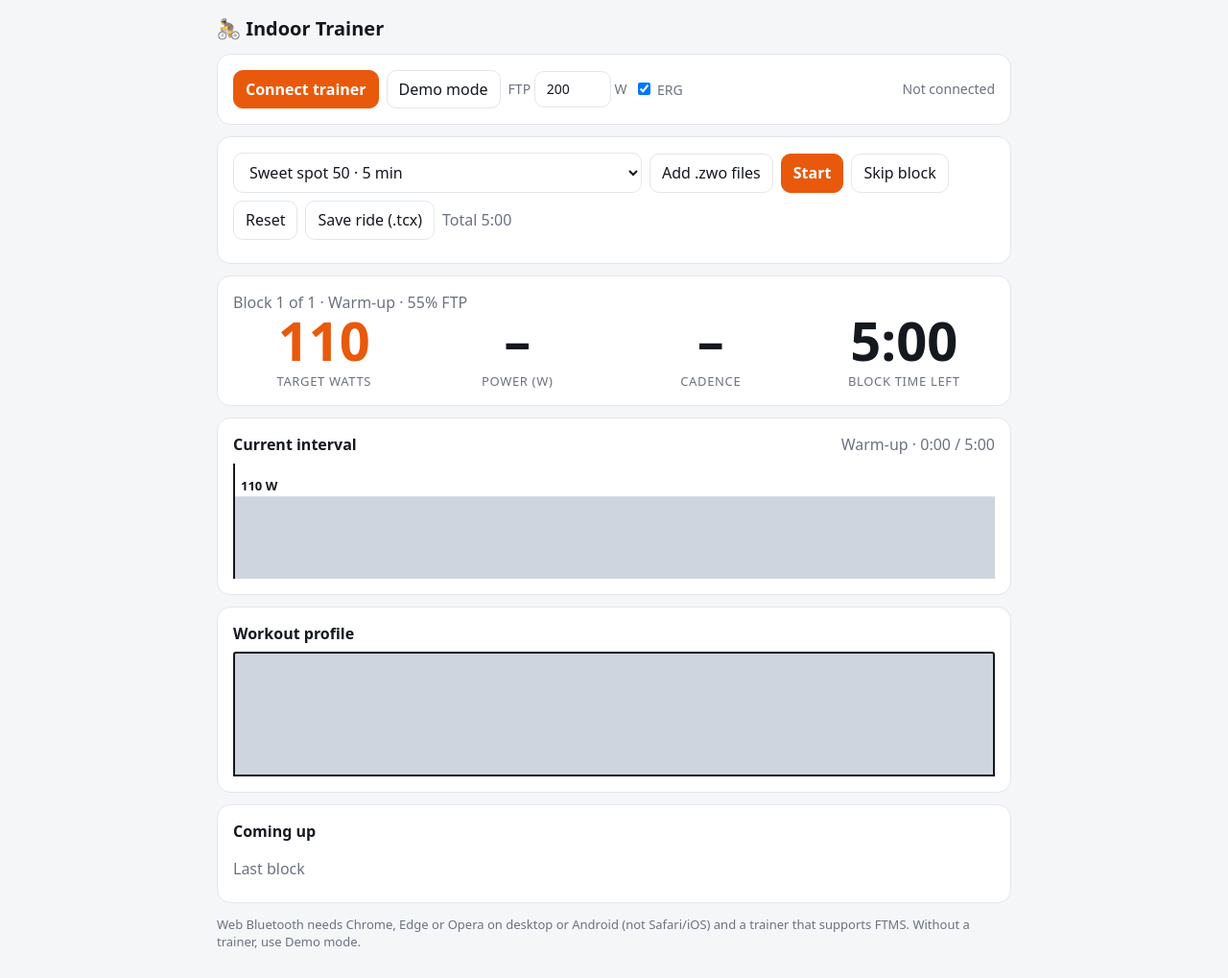
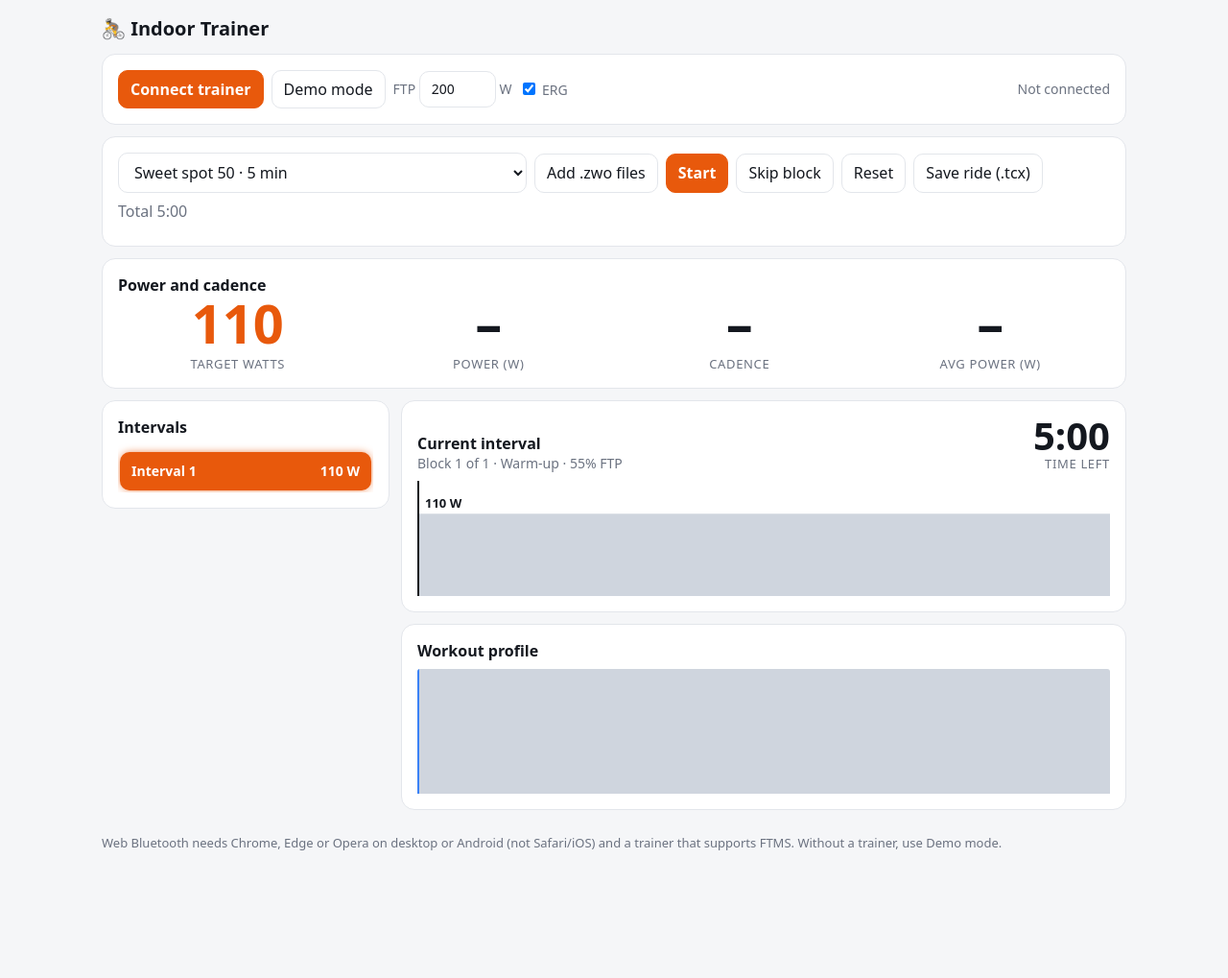
Before and after one commit to zilatel/trainer, a plain HTML site: page index.html in a window 1280 px wide. Shown: the whole page at 96% size. After the commit the page ends 916 px from the top, so only its background shows below. Drawn offline with Linux system fonts and the light colour scheme.

Commit message:
change layout

```diff
--- a/index.html
+++ b/index.html
@@ -11,7 +11,7 @@
 html{scroll-padding-top:env(safe-area-inset-top,0px)}
 *{box-sizing:border-box}
 body{margin:0;background:var(--bg);color:var(--text);font:16px/1.4 system-ui,-apple-system,"Segoe UI",sans-serif}
-main{max-width:860px;margin:0 auto;padding:16px}
+main{max-width:1100px;margin:0 auto;padding:16px}
 h1{font-size:20px;margin:0 0 12px}
 .card{background:var(--card);border:1px solid var(--line);border-radius:14px;padding:16px;margin-bottom:12px}
 .row{display:flex;gap:8px;flex-wrap:wrap;align-items:center}
@@ -27,12 +27,21 @@ input{width:80px}
 .tl div{position:relative;background:var(--bar);border-radius:3px 3px 0 0;overflow:hidden;min-width:2px}
 .tl div i{position:absolute;left:0;top:0;bottom:0;background:var(--accent);opacity:.9}
 .tl div.done{background:var(--accent);opacity:.45}
-.tl div.cur{outline:2px solid var(--text);outline-offset:-2px}
+.tl div b{position:absolute;top:0;bottom:0;width:3px;margin-left:-1px;background:#3b82f6;display:none}
+.tl div.cur b{display:block}
 .up{list-style:none;margin:8px 0 0;padding:0}
-.up li{display:flex;justify-content:space-between;padding:8px 0;border-top:1px solid var(--line);font-variant-numeric:tabular-nums}
-.up li:first-child{border-top:0}
-.up b{color:var(--accent)}
+.up li{display:flex;justify-content:space-between;gap:8px;padding:8px 10px;border-radius:8px;border-bottom:1px solid var(--line);font-variant-numeric:tabular-nums;font-size:14px}
+.up li b{color:var(--accent)}
+.up li.done{opacity:.45}
+.up li.now{background:var(--accent);color:#fff;border-color:transparent;font-weight:600;box-shadow:0 0 0 2px var(--accent),0 0 10px var(--accent)}
+.up li.now b,.up li.now .mute{color:#fff}
+.upwrap{max-height:70vh;overflow-y:auto;position:relative;padding:8px 4px 4px}
+.grid{display:grid;grid-template-columns:300px 1fr;gap:12px;align-items:start}
+.grid>div{min-width:0}
+.upbox{position:sticky;top:calc(env(safe-area-inset-top,0px) + 8px)}
+@media (max-width:760px){.grid{grid-template-columns:1fr}.upbox{position:static;order:2}}
 .mute{color:var(--mute)}
+.tleft{font-size:40px;font-weight:700;line-height:1;font-variant-numeric:tabular-nums}
 .under{color:#e03131}.over{color:#e8a008}.on{color:var(--ok)}
 label{font-size:14px;color:var(--mute)}
 </style>
@@ -58,25 +67,29 @@ label{font-size:14px;color:var(--mute)}
   <div class="mute" id="desc" style="font-size:13px;width:100%"></div>
 </div>
 <div class="card">
-  <div class="mute" id="blockname">Ready</div>
+  <strong id="blockname">Power and cadence</strong>
   <div class="big">
     <div class="target"><div class="v" id="tw">&#8211;</div><div class="l">Target watts</div></div>
     <div><div class="v" id="pw">&#8211;</div><div class="l">Power (W)</div></div>
     <div><div class="v" id="cad">&#8211;</div><div class="l">Cadence</div></div>
-    <div><div class="v" id="left">&#8211;</div><div class="l">Block time left</div></div>
+    <div><div class="v" id="avg">&#8211;</div><div class="l">Avg power (W)</div></div>
   </div>
 </div>
+<div class="grid">
+<div class="card upbox">
+  <strong>Intervals</strong>
+  <div class="upwrap" id="upwrap"><ul class="up" id="up"></ul></div>
+</div>
+<div>
 <div class="card">
-  <div class="row" style="justify-content:space-between"><strong>Current interval</strong><span class="mute" id="ivt"></span></div>
+  <div class="row" style="justify-content:space-between;align-items:flex-end"><div><strong>Current interval</strong><div class="mute" id="ivt" style="font-size:14px"></div></div><div style="text-align:right"><div class="tleft" id="left">&#8211;</div><div class="mute" style="font-size:13px;text-transform:uppercase;letter-spacing:.05em">Time left</div></div></div>
   <canvas id="ivc" style="width:100%;height:120px;display:block;margin-top:8px"></canvas>
 </div>
 <div class="card">
   <strong>Workout profile</strong>
   <div class="tl" id="tl"></div>
 </div>
-<div class="card">
-  <strong>Coming up</strong>
-  <ul class="up" id="up"></ul>
+</div>
 </div>
 <p class="mute" style="font-size:13px">Web Bluetooth needs Chrome, Edge or Opera on desktop or Android (not Safari/iOS) and a trainer that supports FTMS. Without a trainer, use Demo mode.</p>
 </main>
@@ -161,11 +174,12 @@ $("file").onchange=async e=>{
   if(bad.length)$("total").textContent="Could not read: "+bad.join(", ");
 };
 function load(){
-  S.rec=[];$("save").disabled=true;$("save").className="";$("desc").textContent=DESC[$("wo").value]||"";S.blocks=WO[$("wo").value];S.i=0;S.el=0;S.run=false;$("go").textContent="Start";
+  S.rec=[];S.sum=0;$("save").disabled=true;$("save").className="";$("desc").textContent=DESC[$("wo").value]||"";S.blocks=WO[$("wo").value];S.i=0;S.el=0;S.run=false;$("go").textContent="Start";
   const tot=S.blocks.reduce((a,b)=>a+b[1],0);$("total").textContent="Total "+fmt(tot);
   const max=Math.max(...S.blocks.map(b=>b[2]));
   $("tl").innerHTML="";
-  S.blocks.forEach(b=>{const d=document.createElement("div");d.style.flex=b[1];d.style.height=(b[2]/max*100)+"%";d.title=b[0]+" \u00b7 "+watts(b)+" W";d.innerHTML="<i></i>";$("tl").append(d)});
+  $("up").innerHTML=S.blocks.map((b,n)=>`<li><span>Interval ${n+1}</span><span><b>${watts(b)} W</b></span></li>`).join("");S.lastI=-1;
+  S.blocks.forEach(b=>{const d=document.createElement("div");d.style.flex=b[1];d.style.height=(b[2]/max*100)+"%";d.title=b[0]+" \u00b7 "+watts(b)+" W";d.innerHTML="<i></i><b></b>";$("tl").append(d)});
   render();
 }
 function drawIv(){
@@ -173,7 +187,7 @@ function drawIv(){
   if(!w)return;
   cv.width=w*dpr;cv.height=h*dpr;
   const g=cv.getContext("2d");g.scale(dpr,dpr);
-  $("ivt").textContent=b?`${b[0]} \u00b7 ${fmt(S.el)} / ${fmt(b[1])}`:"";
+  $("ivt").textContent=b?`Block ${S.i+1} of ${S.blocks.length} \u00b7 ${b[0]} \u00b7 ${b[2]}% FTP`:"";
   if(!b)return;
   const cs=getComputedStyle(document.documentElement),col=n=>cs.getPropertyValue(n).trim();
   const tw=watts(b),pts=S.rec.filter(p=>p.b==S.i),max=Math.max(tw*1.4,50,...pts.map(p=>p.w));
@@ -188,23 +202,36 @@ function drawIv(){
   g.font="600 13px system-ui,sans-serif";g.fillText(tw+" W",8,Math.max(14,Y(tw)-6));
 }
 addEventListener("resize",drawIv);
+function upd(){
+  const L=$("up").children;
+  for(let n=0;n<L.length;n++){
+    const b=S.blocks[n],li=L[n];
+    li.className=n<S.i?"done":n==S.i?"now":"";
+
+
+  }
+  if(S.lastI!==S.i){
+    S.lastI=S.i;const w=$("upwrap"),c=L[Math.min(S.i,L.length-1)];
+    if(c)w.scrollTo({top:c.offsetTop-w.clientHeight/2+c.clientHeight/2,behavior:"smooth"});
+  }
+}
 function render(){
   const b=S.blocks[S.i];
-  [...$("tl").children].forEach((d,n)=>{d.className=n<S.i?"done":n==S.i?"cur":"";d.firstChild.style.width=n==S.i?(S.el/b[1]*100)+"%":"0"});
-  if(!b){$("blockname").textContent="Workout complete \ud83c\udf89";drawIv();$("tw").textContent="\u2013";$("left").textContent="\u2013";$("up").innerHTML="";return}
-  $("blockname").textContent=`Block ${S.i+1} of ${S.blocks.length} \u00b7 ${b[0]} \u00b7 ${b[2]}% FTP`;
+  $("avg").textContent=S.rec.length?Math.round(S.sum/S.rec.length):"\u2013";
+  [...$("tl").children].forEach((d,n)=>{d.className=n<S.i?"done":n==S.i?"cur":"";d.firstChild.style.width=n==S.i?(S.el/b[1]*100)+"%":"0";d.lastChild.style.left=n==S.i?(S.el/b[1]*100)+"%":"0"});
+  if(!b){drawIv();$("ivt").textContent="Workout complete \ud83c\udf89";$("tw").textContent="\u2013";$("left").textContent="\u2013";upd();return}
+
   $("tw").textContent=watts(b);$("left").textContent=fmt(b[1]-S.el);
   $("pw").textContent=S.pw??"\u2013";$("cad").textContent=S.cad!=null?Math.round(S.cad):"\u2013";
   $("pw").className="v "+(S.pw==null?"":S.pw<watts(b)*.93?"under":S.pw>watts(b)*1.07?"over":"on");
-  drawIv();let t=b[1]-S.el;
-  $("up").innerHTML=S.blocks.slice(S.i+1,S.i+6).map(n=>{const r=`<li><span>${n[0]} <span class="mute">\u00b7 ${fmt(n[1])}</span></span><span><b>${watts(n)} W</b> <span class="mute">in ${fmt(t)}</span></span></li>`;t+=n[1];return r}).join("")||'<li class="mute">Last block</li>';
+  drawIv();upd();
 }
 function send(bytes){if(!S.ctrl)return;S.queue=S.queue.then(()=>S.ctrl.writeValueWithResponse(new Uint8Array(bytes))).catch(()=>{})}
 function setTarget(){const b=S.blocks[S.i];if(b&&$("erg").checked){const w=watts(b);send([0x05,w&255,w>>8])}}
 function tick(){
   if(!S.run)return;const b=S.blocks[S.i];if(!b)return;
   if(S.sim){S.pw=Math.max(0,Math.round(watts(b)+(Math.random()-.5)*20));S.cad=88+Math.random()*6}
-  if(S.pw!=null){S.rec.push({t:Date.now(),w:S.pw,c:S.cad,b:S.i,e:S.el});$("save").disabled=false}
+  if(S.pw!=null){S.sum+=S.pw;S.rec.push({t:Date.now(),w:S.pw,c:S.cad,b:S.i,e:S.el});$("save").disabled=false}
   S.el++;
   if(S.el>=b[1]){S.i++;S.el=0;if(!S.blocks[S.i]){S.run=false;$("go").textContent="Start";$("save").className="p";$("total").textContent="Workout complete \u2013 save your ride"}else setTarget()}
   render();
```
